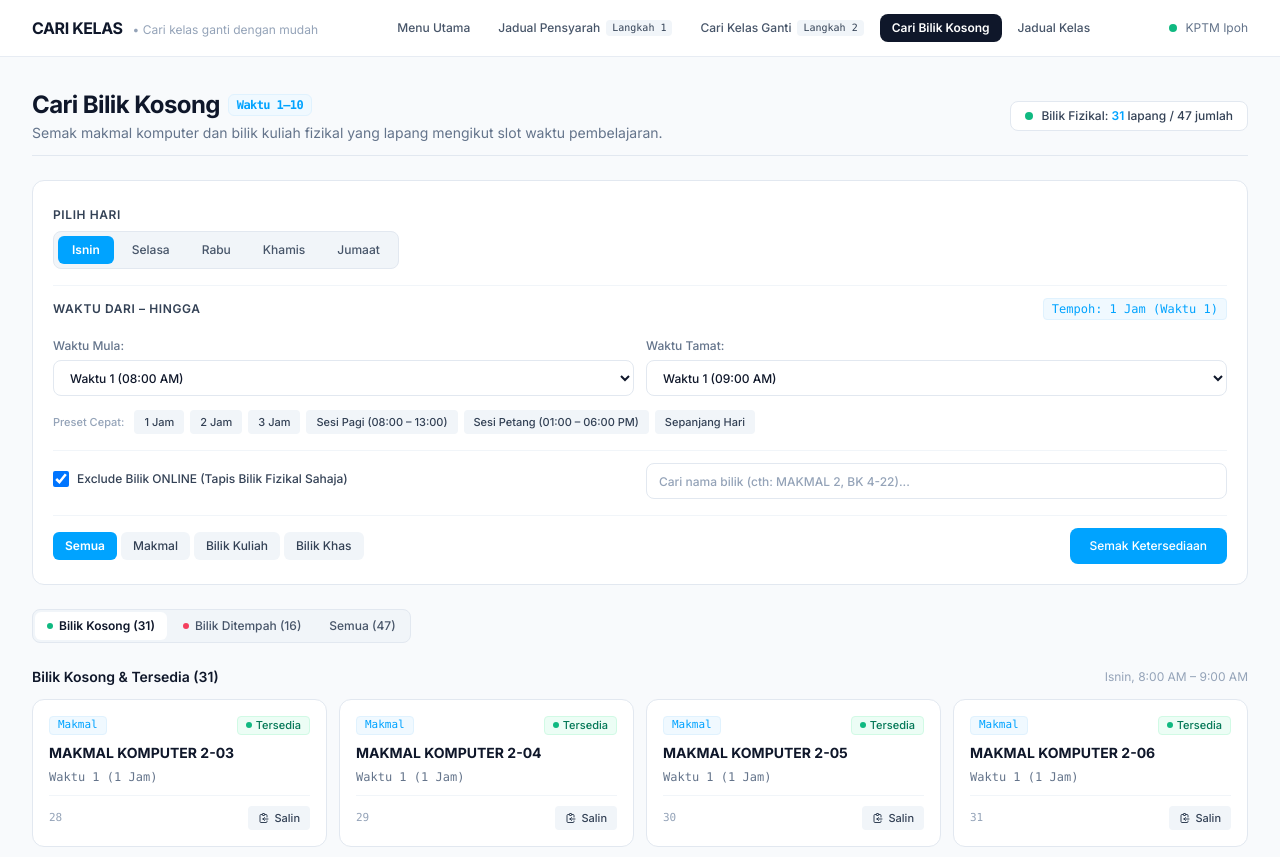
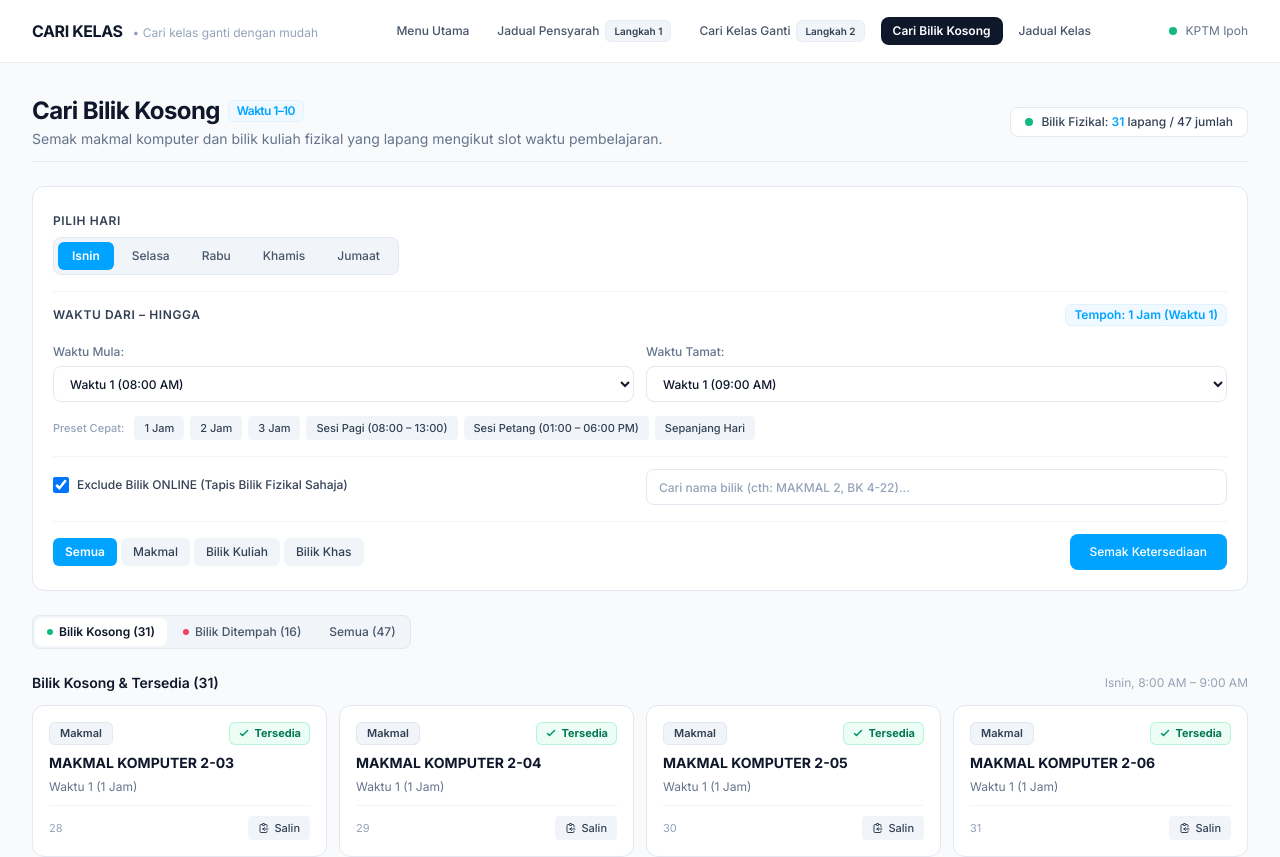
Before and after one commit to syfxai/cari_kelas, a Next.js app: page /rooms in a window 1280 px wide. Shown: the top 857 px of the page. Built offline with nearby package versions, Linux system fonts and the light colour scheme.

Commit message:
style: remove monospace font, add clean checkmark badge for room availability, and standardize alerts to minimalist light grey

```diff
--- a/src/app/rooms/page.tsx
+++ b/src/app/rooms/page.tsx
@@ -323,7 +323,7 @@ export default function RoomsPage() {
         <div>
           <h1 className="text-2xl font-bold tracking-tight text-slate-900 flex items-center gap-2">
             <span>Cari Bilik Kosong</span>
-            <span className="text-xs font-mono font-semibold text-[#00A3FF] bg-sky-50 border border-sky-100 px-2 py-0.5 rounded-md">
+            <span className="text-xs font-semibold text-[#00A3FF] bg-sky-50 border border-sky-100 px-2 py-0.5 rounded-md">
               Waktu 1–10
             </span>
           </h1>
@@ -383,7 +383,7 @@ export default function RoomsPage() {
                 <label className="text-xs font-semibold text-slate-700 uppercase tracking-wider">
                   Waktu Dari – Hingga
                 </label>
-                <span className="text-xs font-mono font-medium text-[#00A3FF] bg-sky-50 border border-sky-100 px-2 py-0.5 rounded">
+                <span className="text-xs font-semibold text-[#00A3FF] bg-sky-50 border border-sky-100 px-2 py-0.5 rounded-md">
                   Tempoh: {durationInfo.hours} Jam ({durationInfo.periodStr})
                 </span>
               </div>
@@ -601,12 +601,14 @@ export default function RoomsPage() {
                         >
                           <div className="space-y-1.5">
                             <div className="flex items-center justify-between">
-                              <span className="text-[11px] font-mono font-medium text-[#00A3FF] bg-sky-50 border border-sky-100 px-2 py-0.2 rounded">
+                              <span className="text-[11px] font-semibold text-slate-700 bg-slate-100 border border-slate-200 px-2.5 py-0.5 rounded-md">
                                 {roomCategoryLabel(room.category)}
                               </span>
-                              <span className="inline-flex items-center gap-1 text-[11px] font-medium text-emerald-700 bg-emerald-50 px-2 py-0.2 rounded border border-emerald-100">
-                                <span className="w-1.5 h-1.5 rounded-full bg-emerald-500" />
-                                Tersedia
+                              <span className="inline-flex items-center gap-1 text-[11px] font-bold text-emerald-700 bg-emerald-50 px-2 py-0.5 rounded-md border border-emerald-200/80 shadow-2xs">
+                                <svg className="w-3 h-3 text-emerald-600 shrink-0" fill="none" stroke="currentColor" viewBox="0 0 24 24">
+                                  <path strokeLinecap="round" strokeLinejoin="round" strokeWidth={3} d="M5 13l4 4L19 7" />
+                                </svg>
+                                <span>Tersedia</span>
                               </span>
                             </div>
 
@@ -614,13 +616,13 @@ export default function RoomsPage() {
                               {room.name}
                             </div>
 
-                            <div className="text-xs text-slate-500 font-mono">
+                            <div className="text-xs text-slate-500">
                               {durationInfo.periodStr} ({durationInfo.hours} Jam)
                             </div>
                           </div>
 
                           <div className="pt-2.5 mt-2.5 border-t border-slate-100 flex items-center justify-between text-xs">
-                            <span className="text-[11px] font-mono text-slate-400">
+                            <span className="text-[11px] text-slate-400">
                               {room.id.replace('*', '')}
                             </span>
                             <button
@@ -667,10 +669,10 @@ export default function RoomsPage() {
                       >
                         <div className="space-y-1.5">
                           <div className="flex items-center justify-between">
-                            <span className="text-[11px] font-mono font-medium text-slate-600 bg-slate-100 px-2 py-0.2 rounded border border-slate-200">
+                            <span className="text-[11px] font-semibold text-slate-600 bg-slate-100 px-2.5 py-0.5 rounded-md border border-slate-200">
                               {roomCategoryLabel(room.category)}
                             </span>
-                            <span className="inline-flex items-center gap-1 text-[11px] font-medium text-rose-700 bg-rose-50 px-2 py-0.2 rounded border border-rose-100">
+                            <span className="inline-flex items-center gap-1 text-[11px] font-semibold text-rose-700 bg-rose-50 px-2 py-0.5 rounded-md border border-rose-100">
                               <span className="w-1.5 h-1.5 rounded-full bg-rose-500" />
                               Ditempah
                             </span>
@@ -688,7 +690,7 @@ export default function RoomsPage() {
                               <div className="text-slate-600 truncate text-[11px]">
                                 {room.slot.teacher || '—'} • {room.slot.class || '—'}
                               </div>
-                              <div className="text-slate-400 text-[10px] font-mono">
+                              <div className="text-slate-500 text-[10px]">
                                 {formatTime(room.slot.time)} – {formatTime(room.slot.timeEnd)}
                               </div>
                             </div>
@@ -696,7 +698,7 @@ export default function RoomsPage() {
                         </div>
 
                         <div className="pt-2 border-t border-slate-100 flex items-center justify-between text-[11px] text-slate-400">
-                          <span className="font-mono">{room.id.replace('*', '')}</span>
+                          <span>{room.id.replace('*', '')}</span>
                           <span className="text-rose-600 font-medium">Bertembung</span>
                         </div>
                       </div>
--- a/src/app/teachers/page.tsx
+++ b/src/app/teachers/page.tsx
@@ -96,7 +96,7 @@ export default function TeachersPage() {
         <div>
           <h1 className="text-2xl font-bold tracking-tight text-slate-900 flex items-center gap-2">
             <span>Jadual Pensyarah</span>
-            <span className="text-xs font-mono font-semibold text-[#00A3FF] bg-sky-50 border border-sky-100 px-2 py-0.5 rounded-md">
+            <span className="text-xs font-semibold text-[#00A3FF] bg-sky-50 border border-sky-100 px-2 py-0.5 rounded-md">
               {teachers.length} Pensyarah
             </span>
           </h1>
@@ -181,7 +181,7 @@ export default function TeachersPage() {
             <h2 className="text-sm font-semibold text-slate-900">
               Senarai Semua Pensyarah
             </h2>
-            <span className="text-xs font-mono font-medium text-[#00A3FF] bg-sky-50 border border-sky-100 px-2 py-0.5 rounded">
+            <span className="text-xs font-semibold text-[#00A3FF] bg-sky-50 border border-sky-100 px-2 py-0.5 rounded">
               {filteredTeachers.length} rekod
             </span>
           </div>
@@ -200,7 +200,7 @@ export default function TeachersPage() {
                   <div className="text-xs font-semibold text-slate-900 group-hover:text-[#00A3FF] truncate transition-colors">
                     {name}
                   </div>
-                  <div className="text-[10px] text-slate-400 font-mono">
+                  <div className="text-[10px] text-slate-400">
                     KPTM Ipoh
                   </div>
                 </div>
--- a/src/components/AppShell.tsx
+++ b/src/components/AppShell.tsx
@@ -78,8 +78,8 @@ export default function AppShell({ children }: AppShellProps) {
               >
                 <span>{item.name}</span>
                 {item.badge && (
-                  <span className={`text-[10px] px-1.5 py-0.2 rounded font-mono ${
-                    isActive ? 'bg-white/20 text-white' : 'bg-slate-100 text-slate-700'
+                  <span className={`text-[10px] px-2 py-0.5 rounded-md font-semibold tracking-normal ${
+                    isActive ? 'bg-white/20 text-white' : 'bg-slate-100 text-slate-700 border border-slate-200/60'
                   }`}>
                     {item.badge}
                   </span>
--- a/src/components/Navbar.tsx
+++ b/src/components/Navbar.tsx
@@ -19,7 +19,7 @@ export default function Navbar() {
       <div className="max-w-7xl mx-auto px-4 sm:px-6 lg:px-8">
         <div className="flex items-center justify-between h-14">
           <Link href="/" className="flex items-center gap-2.5">
-            <span className="bg-slate-900 text-white px-2 py-0.5 rounded text-xs font-mono font-semibold">
+            <span className="bg-slate-900 text-white px-2 py-0.5 rounded text-xs font-semibold">
               KPTM
             </span>
             <span className="text-sm font-semibold text-slate-900 tracking-tight">
--- a/src/components/ScrapeButton.tsx
+++ b/src/components/ScrapeButton.tsx
@@ -63,7 +63,7 @@ export default function ScrapeButton({ onComplete }: ScrapeButtonProps) {
             <span>{result.message}</span>
           </div>
           {result.success && result.data && (
-            <div className="mt-0.5 font-mono text-[11px] text-emerald-600 pl-3">
+            <div className="mt-0.5 text-[11px] text-emerald-600 pl-3">
               Pensyarah: {result.data.teachers} | Kelas: {result.data.classes} | Bilik: {result.data.rooms}
             </div>
           )}
--- a/src/components/TimetableGrid.tsx
+++ b/src/components/TimetableGrid.tsx
@@ -58,7 +58,7 @@ export default function TimetableGrid({ slots, title, subtitle }: TimetableGridP
             <h2 className="text-sm font-bold text-slate-900 tracking-tight">{title}</h2>
             {subtitle && <span className="text-xs text-slate-500">• {subtitle}</span>}
           </div>
-          <span className="text-[11px] font-mono font-semibold text-[#00A3FF] bg-sky-50 border border-sky-100 px-2.5 py-0.5 rounded-md">
+          <span className="text-[11px] font-semibold text-[#00A3FF] bg-sky-50 border border-sky-100 px-2.5 py-0.5 rounded-md">
             {slots.length} sesi berjadual
           </span>
         </div>
@@ -89,7 +89,7 @@ export default function TimetableGrid({ slots, title, subtitle }: TimetableGridP
                 {/* Period & Time Column */}
                 <td className="px-3 py-2.5 bg-white border border-slate-200/80 rounded-xl shadow-2xs align-top whitespace-nowrap">
                   <div className="font-extrabold text-slate-900 text-xs">Waktu {p.period}</div>
-                  <div className="font-mono text-[11px] text-slate-500 mt-0.5">{p.label}</div>
+                  <div className="text-[11px] text-slate-500 mt-0.5">{p.label}</div>
                 </td>
 
                 {/* 5 Day Cells */}
@@ -104,7 +104,7 @@ export default function TimetableGrid({ slots, title, subtitle }: TimetableGridP
                           </div>
 
                           {slot.classroom && (
-                            <div className="text-[11px] font-mono font-semibold text-[#00A3FF] flex items-center gap-1">
+                            <div className="text-[11px] font-semibold text-[#00A3FF] flex items-center gap-1">
                               <svg className="w-3 h-3 shrink-0 text-[#00A3FF]" fill="none" stroke="currentColor" viewBox="0 0 24 24">
                                 <path strokeLinecap="round" strokeLinejoin="round" strokeWidth={2} d="M19 21V5a2 2 0 00-2-2H7a2 2 0 00-2 2v16m14 0h2m-2 0h-5m-9 0H3m2 0h5M9 7h1m-1 4h1m4-4h1m-1 4h1m-5 10v-5a1 1 0 011-1h2a1 1 0 011 1v5m-4 0h4" />
                               </svg>
```
Also changed, not shown: src/app/classes/page.tsx (+5 -4 lines), src/app/replacement/page.tsx (+6 -6 lines).
